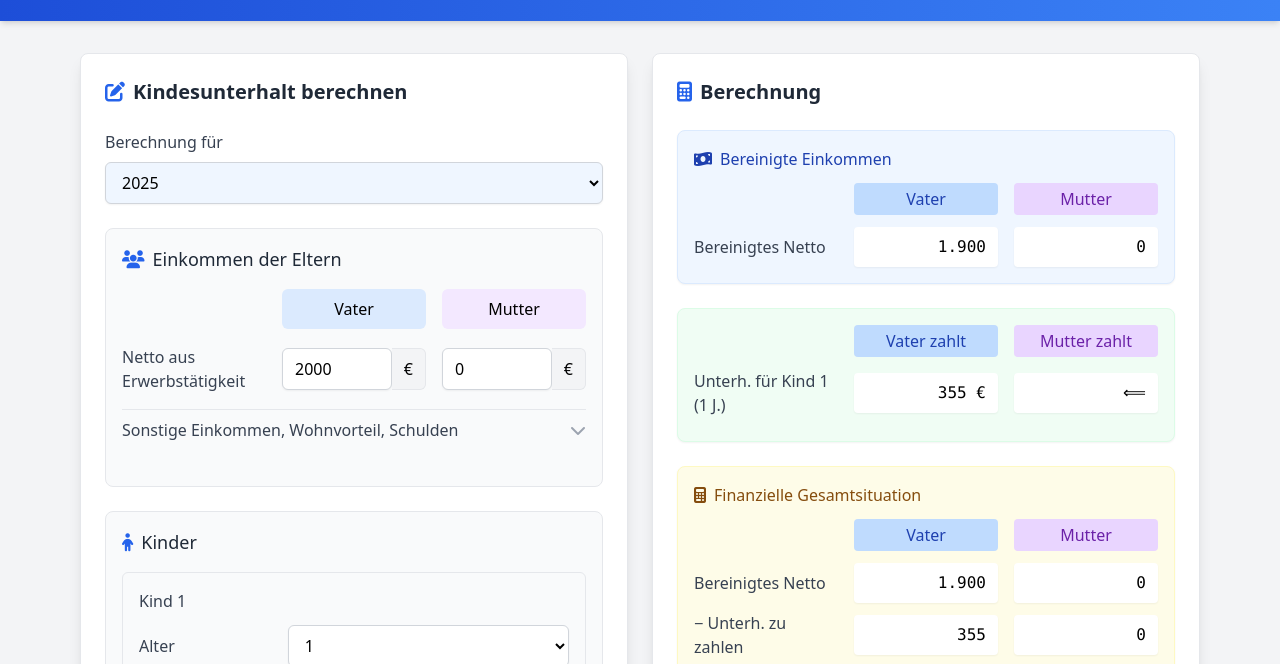
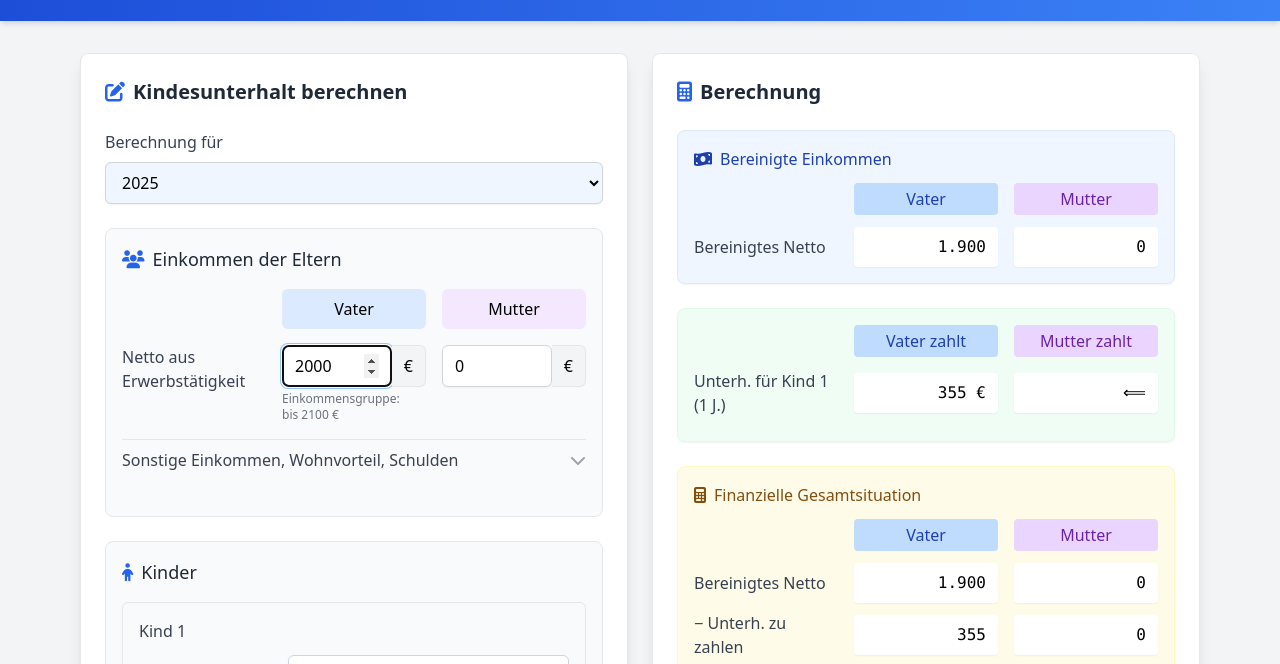
Before and after one commit to wintermeyer/online-unterhaltsrechner.de, a website: page index.html in a window 1280 px wide. Shown: the part 95-759 px from the top of the page. Drawn offline with nearby package versions, Linux system fonts and the light colour scheme.

Commit message:
Display Einkommensgruppe.

```diff
--- a/index.html
+++ b/index.html
@@ -114,18 +114,28 @@
           </div>
 
           <div class="mt-4">
-            <div class="grid grid-cols-3 gap-4 items-center mb-4">
-              <label class="block text-gray-700 font-medium">Netto aus Erwerbstätigkeit</label>
+            <div class="grid grid-cols-3 gap-4 mb-4">
+              <div>
+                <label class="block text-gray-700 font-medium">Netto aus Erwerbstätigkeit</label>
+              </div>
               <div>
                 <div class="flex">
-                  <input type="number" id="vaterNetto" class="form-input flex-grow" value="2000">
+                  <input type="number" id="vaterNetto" class="form-input flex-grow" value="2000" autofocus>
                   <div class="bg-gray-100 flex items-center px-3 border border-l-0 rounded-r-md">€</div>
+                </div>
+                <div id="vaterEinkommensgruppe" class="text-xs text-gray-500 mt-1 hidden">
+                  <div class="font-medium">Einkommensgruppe:</div>
+                  <div class="tabelle-value"></div>
                 </div>
               </div>
               <div>
                 <div class="flex">
                   <input type="number" id="mutterNetto" class="form-input flex-grow" value="0">
                   <div class="bg-gray-100 flex items-center px-3 border border-l-0 rounded-r-md">€</div>
+                </div>
+                <div id="mutterEinkommensgruppe" class="text-xs text-gray-500 mt-1 hidden">
+                  <div class="font-medium">Einkommensgruppe:</div>
+                  <div class="tabelle-value"></div>
                 </div>
               </div>
             </div>
--- a/js/app.js
+++ b/js/app.js
@@ -15,11 +15,13 @@ document.addEventListener('DOMContentLoaded', function() {
     vaterSonstigesEinkommen: document.getElementById('vaterSonstigesEinkommen'),
     vaterWohnvorteil: document.getElementById('vaterWohnvorteil'),
     vaterSchulden: document.getElementById('vaterSchulden'),
+    vaterEinkommensgruppe: document.getElementById('vaterEinkommensgruppe'),
 
     mutterNetto: document.getElementById('mutterNetto'),
     mutterSonstigesEinkommen: document.getElementById('mutterSonstigesEinkommen'),
     mutterWohnvorteil: document.getElementById('mutterWohnvorteil'),
     mutterSchulden: document.getElementById('mutterSchulden'),
+    mutterEinkommensgruppe: document.getElementById('mutterEinkommensgruppe'),
 
     // Kinder-Container
     kinderContainer: document.getElementById('kinderContainer'),
@@ -88,8 +90,82 @@ document.addEventListener('DOMContentLoaded', function() {
     });
   }
 
+  /**
+   * Zeigt die Einkommensgruppe für einen Elternteil an
+   * @param {string} elternteil - 'vater' oder 'mutter'
+   * @param {number} wert - Der eingegebene Nettowert
+   */
+  function zeigeEinkommensgruppe(elternteil, wert) {
+    const infoElement = formElements[elternteil + 'Einkommensgruppe'];
+    if (!infoElement || !wert || wert <= 0) {
+      if (infoElement) {
+        infoElement.style.display = 'none';
+      }
+      return;
+    }
+
+    // Finde die passende Einkommensgruppe
+    const gruppe = findEinkommensgruppe(wert);
+    if (!gruppe) {
+      infoElement.style.display = 'none';
+      return;
+    }
+
+    // Anzeigen des Elements
+    infoElement.style.display = 'block';
+
+    // Formatiere die Anzeige
+    const valueDiv = infoElement.querySelector('.tabelle-value');
+    if (!valueDiv) return;
+
+    let gruppenInfo = '';
+    if (gruppe.min && gruppe.max) {
+      gruppenInfo = `${gruppe.min} € - ${gruppe.max} €`;
+    } else if (gruppe.max) {
+      gruppenInfo = `bis ${gruppe.max} €`;
+    } else if (gruppe.min) {
+      gruppenInfo = `ab ${gruppe.min} €`;
+    }
+
+    valueDiv.innerText = gruppenInfo;
+  }
+
+  /**
+   * Findet die passende Einkommensgruppe für einen Wert
+   * @param {number} wert - Der zu prüfende Wert
+   * @returns {Object} Die passende Einkommensgruppe oder null
+   */
+  function findEinkommensgruppe(wert) {
+    if (!wert || isNaN(wert)) return null;
+
+    const einkommensGruppen = unterhaltRechner.duesseldorferTabelle.einkommensGruppen;
+    return einkommensGruppen.find(gruppe => {
+      if (gruppe.min && gruppe.max) {
+        return wert >= gruppe.min && wert <= gruppe.max;
+      } else if (gruppe.max) {
+        return wert <= gruppe.max;
+      } else if (gruppe.min) {
+        return wert >= gruppe.min;
+      }
+      return false;
+    });
+  }
+
   // Event-Listener für alle Inputs
   addInputListeners();
+
+  // Event-Listener für Elterneinkommen, um Einkommensgruppen anzuzeigen
+  formElements.vaterNetto.addEventListener('input', function() {
+    zeigeEinkommensgruppe('vater', parseFloat(this.value));
+  });
+
+  formElements.mutterNetto.addEventListener('input', function() {
+    zeigeEinkommensgruppe('mutter', parseFloat(this.value));
+  });
+
+  // Initial die Einkommensgruppen anzeigen
+  zeigeEinkommensgruppe('vater', parseFloat(formElements.vaterNetto.value));
+  zeigeEinkommensgruppe('mutter', parseFloat(formElements.mutterNetto.value));
 
   // "Weiteres Kind" Button
   formElements.addChildBtn.addEventListener('click', addNewChild);
```
